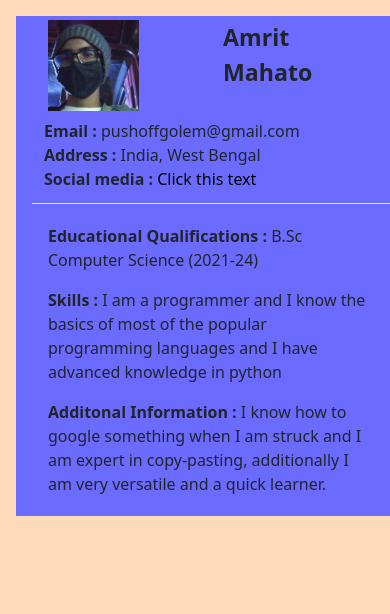
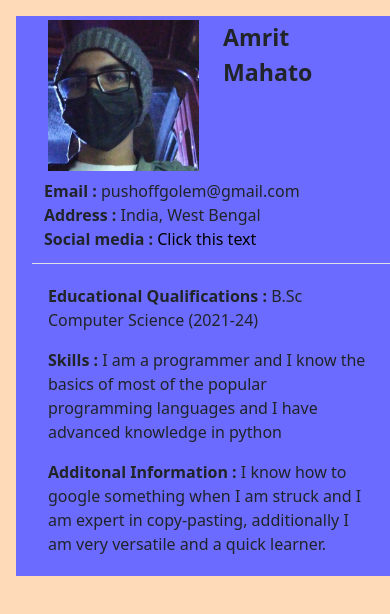
Before and after one commit to stabgoblin/aboutme, a plain HTML site: page index.htm in a window 390 px wide. Drawn offline with nearby package versions, Linux system fonts and the light colour scheme.

Commit message:
updated index.htm
experimenting with max width of image to make it fit in mobile devices

```diff
--- a/index.htm
+++ b/index.htm
@@ -12,7 +12,7 @@
         <div class="container m-3 p-0" style="background-color: hsl(240, 100%, 71%);">
             <div class="row m-3 p-1 border-bottom">
                 <a href="https://www.instagram.com/stabgoblin/" class="col">
-                    <img src="me.jpg" class="img-fluid" alt="me" style="width: 60%; max-height: auto;">
+                    <img src="me.jpg" class="img-fluid" alt="me" style="width: 100%; max-height: auto;">
                 </a>
                 <div class="col fs-3 fw-bold">
                     Amrit Mahato
```
